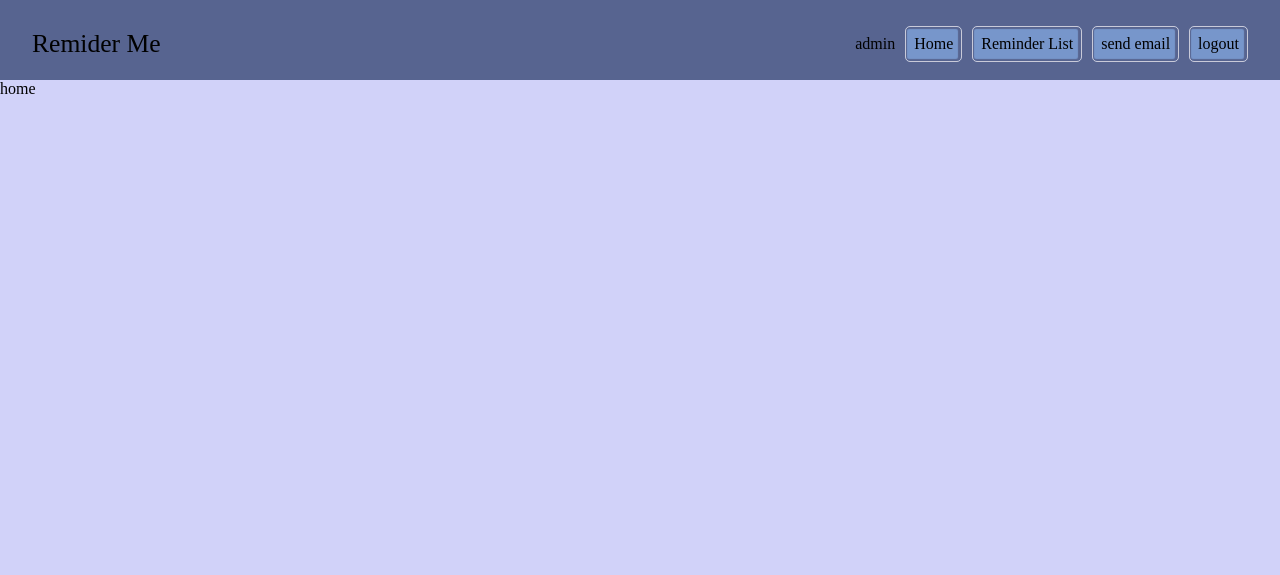
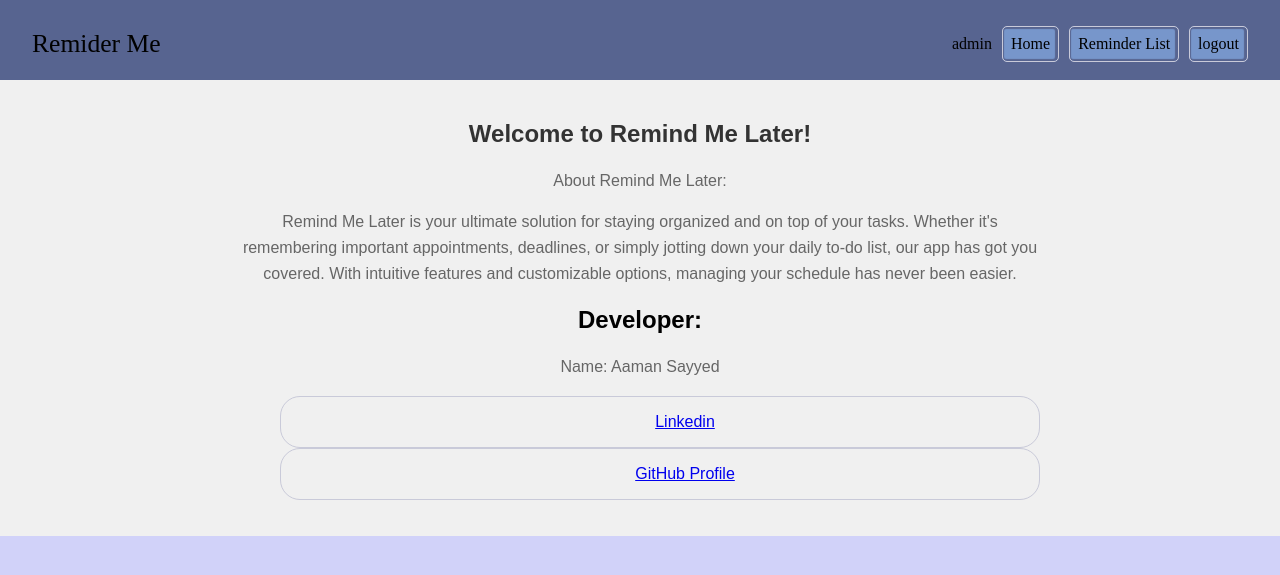
Before and after one commit to sayyedaaman2/remind_me_later, a Django app: page / in a window 1280 px wide. Shown: the top 575 px of the page. Run offline with Django 5.2, Linux system fonts and the light colour scheme; a user stored in the database is signed in; parts of the project's set-up code (start-up, migrations or seed data) failed here and were passed over.

Commit message:
email_schedule_task is complete

```diff
--- a/remind_me_later/__init__.py
+++ b/remind_me_later/__init__.py
@@ -0,0 +1,5 @@
+# This will make sure the app is always imported when
+# Django starts so that shared_task will use this app.
+from .celery import app as celery_app
+
+__all__ = ('celery_app',)
--- a/remind_me_later/settings.py
+++ b/remind_me_later/settings.py
@@ -145,5 +145,7 @@ EMAIL_PORT= 587
 EMAIL_HOST_USER = "sayyedaamandev01@gmail.com"
 EMAIL_HOST_PASSWORD="tfjs vzeq insc nlui"
 
-
-CELERY_BROKER_URL = 'amqp://guest:guest@localhost:5672/'
+CELERY_BROKER_URL = 'redis://127.0.0.1:6379'
+CELERY_RESULT_BACKEND = 'redis://127.0.0.1:6379'
+CELERY_ACCEPT_CONTENT = ['application/json']
+CELERY_TASK_SELERLIZER = 'json'
--- a/remind_me_later/views.py
+++ b/remind_me_later/views.py
@@ -6,12 +6,13 @@ from django.contrib import messages
 from django.contrib.auth.models import User
 from django.contrib.auth import authenticate,login,logout,get_user
 from django.contrib.auth.decorators import login_required
+from reminder.models import Reminder
+import time
 from django.utils import timezone
-from reminder.models import Reminder
 
-from reminder.utils import schedule_email
+from reminder.task import schedule_email
 
-# @login_required(login_url='/login')
+@login_required(login_url='/login')
 def homePage(request):
     print(request.user.is_authenticated);
     print(request.user)
@@ -21,23 +22,27 @@ def homePage(request):
 
 def loginPage(request):
     if request.method == "POST":
-        username = request.POST.get('username')
-        password = request.POST.get('password')
-        if username == '' or password == '':
-            messages.info(request, "Enter valid details")
-            return redirect('/login')
+        try:
+            username = request.POST.get('username')
+            password = request.POST.get('password')
+            if username == '' or password == '':
+                messages.info(request, "Enter valid details")
+                return redirect('/login')
 
-        authenticated_user = authenticate(request, username=username, password=password)
-        if authenticated_user is not None:
-            print("User authenticated:", authenticated_user)  # Debug statement
-            login(request,user=authenticated_user)
-            return redirect('/')  # Redirect to home page (adjust the URL name as per your project)
-        else:
-            messages.error(request, "Invalid username or password")
-            return redirect('/login')
+            authenticated_user = authenticate(request, username=username, password=password)
+            if authenticated_user is not None:
+                print("User authenticated:", authenticated_user)  # Debug statement
+                login(request,user=authenticated_user)
+                return redirect('/')  # Redirect to home page (adjust the URL name as per your project)
+            else:
+                messages.error(request, "Invalid username or password")
+                return redirect('/login')
+        except Exception as error:
+            print("An error occurred while sending email:", str(error))
 
     return render(request, 'login.html')
 
+@login_required(login_url='/login')
 def logoutPage(request):
     logout(request)
     HttpResponse("logging out user.")
@@ -87,6 +92,7 @@ def signUpPage(request):
 
     return render(request, "signup.html",{'context':context})
 
+@login_required(login_url='/login')
 def reminderlist(request):
     reminder_list = None # Initialize as an empty list
     user_id = request.user
@@ -101,6 +107,7 @@ def reminderlist(request):
     return render(request, "reminderlist.html", {'reminder_list': reminder_list})
 
 
+@login_required(login_url='/login')
 def createReminder(request):
     if request.method == "POST":
         user_message = request.POST.get("message")
@@ -116,6 +123,11 @@ def createReminder(request):
                 user_time_date = datetime.strptime(scheduletime, "%Y-%m-%dT%H:%M")
                 ist_timezone = pytz.timezone('Asia/Kolkata')
                 user_time_date_utc = ist_timezone.localize(user_time_date).astimezone(pytz.utc)
+
+                # Check if the selected time is in the past
+                if user_time_date_utc < timezone.now():
+                    messages.error(request, "You cannot set a reminder for the past")
+                    return redirect('/create-reminder')
 
             except ValueError:
                 messages.error(request, "Invalid date or time format")
@@ -133,7 +145,7 @@ def createReminder(request):
             messages.success(request, "Reminder created successfully")
 
             schedule_email(created_reminder)
-            messages.success(request, "Email schedule successfully")
+            messages.success(request, "Email scheduled successfully")
 
             return redirect('/reminder-list')
         else:
@@ -152,8 +164,9 @@ def editReminder(request,id):
     # Your edit logic goes here
 
     return render(request, 'edit_reminder.html',{'reminder':reminder})
-
+@login_required(login_url='/login')
 def deleteReminder(request,id):
+    # it's is not stopping executed email
     #Fetch the reminder object based on the provided id
     try:
         reminder= Reminder.objects.get(id=id)
@@ -168,5 +181,5 @@ def deleteReminder(request,id):
 
 # testing email
 def sendEmail(request):
-    send_email_to_client()
+    # send_email_to_client()
     return redirect('/')
--- a/reminder/utils.py
+++ b/reminder/task.py
@@ -19,9 +19,11 @@ def send_email_task(reminder_id):
         message_template = """Hello {},
         This is a Notification via the Django server.
         We are notifying you with the following message:
+
         {}
+
         Thank you """
-        formatted_message = message_template.format(reminder.user.email, reminder.message)
+        formatted_message = message_template.format(reminder.user.username, reminder.message)
 
         # Send email
         send_mail(subject, formatted_message, from_email, recipient_list)
--- a/static/css/index.css
+++ b/static/css/index.css
@@ -89,3 +89,43 @@ html,body{
     color: black;
 
 }
+
+
+.home-section{
+    font-family: Arial, sans-serif;
+    margin: 0;
+    padding: 0;
+    background-color: #f0f0f0;
+}
+.home-section .container{
+    max-width: 800px;
+    margin: 0 auto;
+    padding: 20px;
+    text-align: center;
+}
+
+.home-section .container h1{
+    color: #333;
+
+}
+.home-section .container p {
+    color: #666;
+    line-height: 1.6;
+}
+.home-section .container .social-media-link{
+    list-style: none;
+}
+.social-media-link li{
+    display: flex;
+    padding : 0px 20px;
+    border : 1px solid var(--border-color);
+    border-radius: 20px;
+    text-decoration: none;
+    justify-content: center;
+    align-items: center;
+}
+.social-media-link li i{
+    font-size: 2rem;
+    display: grid;
+    place-items: center;
+}
--- a/templates/header.html
+++ b/templates/header.html
@@ -15,10 +15,10 @@
                 <a href="/reminder-list" alt="Reminder">Reminder List</a>
             </li>
 
-            <li>
+            {% comment %} <li>
 
                 <a href="/send-email" alt="Reminder">send email</a>
-            </li>
+            </li> {% endcomment %}
             <li>
 
                 <a href="/logout" alt="Reminder">logout</a>
--- a/templates/index.html
+++ b/templates/index.html
@@ -1,5 +1,17 @@
  {% extends "base.html" %}
  {% block content %}
-    <section class="main-section"> home </section>
+    <section class="home-section">
+      <div class="container">
+         <h1>Welcome to Remind Me Later!</h1>
+         <p>About Remind Me Later:</p>
+         <p>Remind Me Later is your ultimate solution for staying organized and on top of your tasks. Whether it's remembering important appointments, deadlines, or simply jotting down your daily to-do list, our app has got you covered. With intuitive features and customizable options, managing your schedule has never been easier.</p>
+         <h2>Developer:</h2>
+         <p>Name: Aaman Sayyed</p>
+         <ul class='social-media-link'>
+            <li> <i class="fa-brands fa-linkedin"></i> <a href="https://www.linkedin.com/in/sayyed-aaman" target="_blank">Linkedin</a> </li>
+            <li><i class="fa-brands fa-github"></i> <a href="https://github.com/sayyedaaman2" target="_blank">GitHub Profile</a></li>
+         </ul>
+     </div>
+   </section>
 
  {% endblock %}
```
Also changed, not shown: remind_me_later/celery.py (+14 -6 lines), requirements.txt (added, +21 -0 lines), README.md, db.sqlite3.
